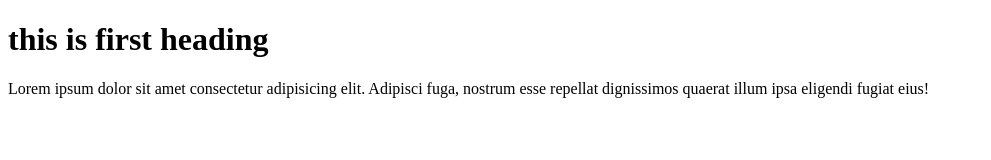
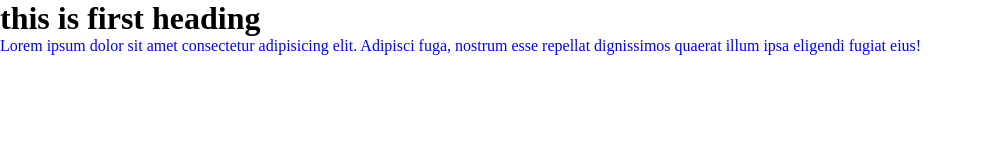
Before and after one commit to sngraphics12/gitDemo-ai-202606c, a plain HTML site: page index.html in a window 1280 px wide. Shown: the whole page, without its empty margins (0-991 px from the left). Drawn offline with Linux system fonts and the light colour scheme.

Commit message:
style.css created

```diff
--- /dev/null
+++ b/assets/css/style.css
@@ -0,0 +1,9 @@
+*{
+    margin: 0;
+    padding: 0;
+    box-sizing: border-box;
+}
+
+p{
+    color: blue;
+}
--- a/index.html
+++ b/index.html
@@ -4,6 +4,7 @@
     <meta charset="UTF-8">
     <meta name="viewport" content="width=device-width, initial-scale=1.0">
     <title>Document</title>
+    <link rel="stylesheet" href="./assets/css/style.css">
 </head>
 <body>
 
```
